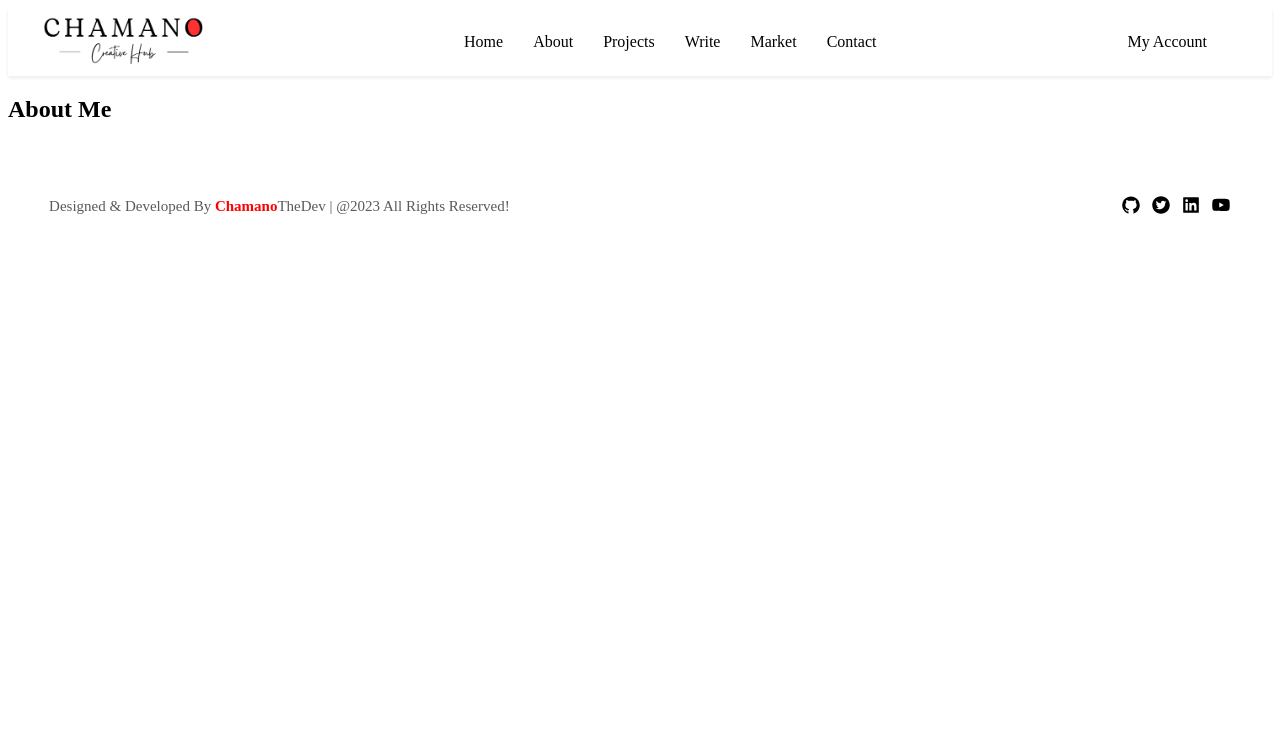
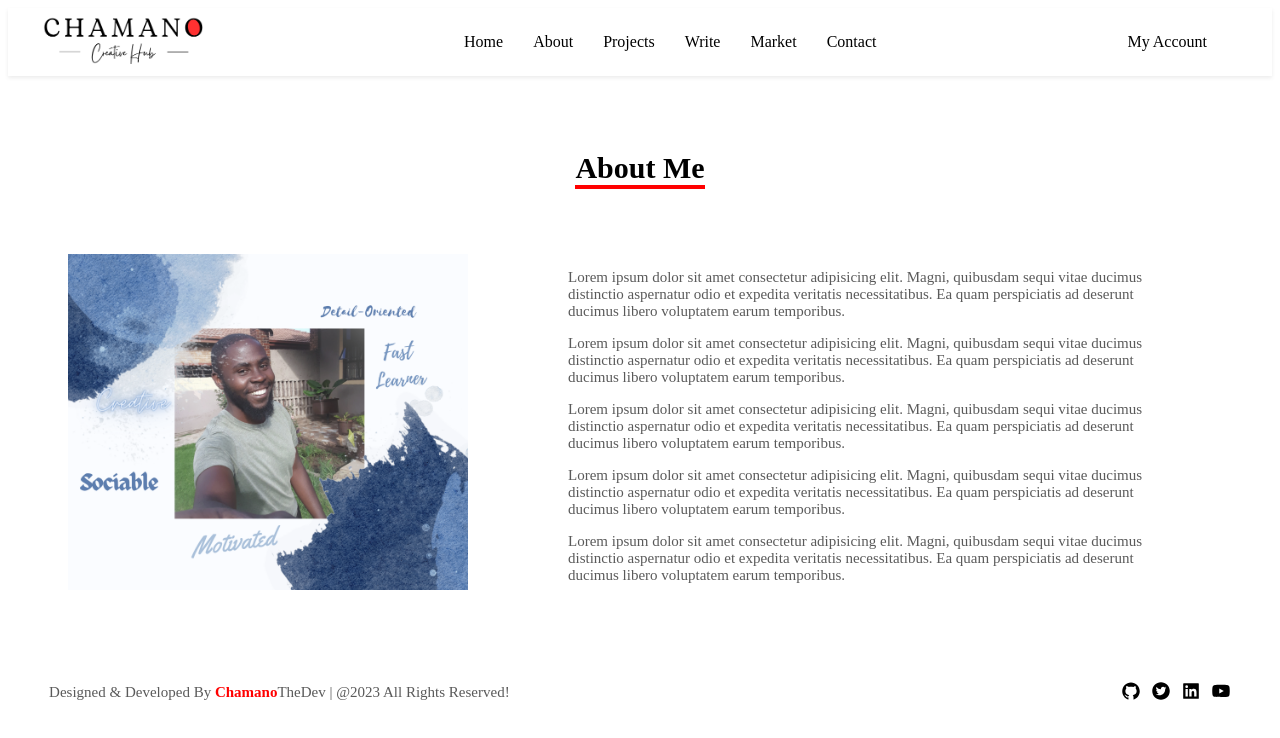
Before and after one commit to chamanoS/chamanothedev, a React (Create React App) app in the folder frontend/: page /about in a window 1280 px wide. Shown: the top 738 px of the page. Built offline with nearby package versions, Linux system fonts and the light colour scheme; the HTML template or start-up script is replaced by a standard one.

Commit message:
setting the about me structure

```diff
--- a/frontend/src/pages/about/About.jsx
+++ b/frontend/src/pages/about/About.jsx
@@ -1,14 +1,42 @@
 import React from 'react'
 import './about.css'
+import about from '../../assets/images/Sparkle.png'
 
 export const About = () => {
   return (
     <>
-    <section>
-      <div className='about-me'>
-       <h1>About Me</h1>
+      <section className='the-body'>
+        <div className='about-me'>
+          <h1>About Me</h1>
         </div>
-    </section>
+        <div className='hero-section'>
+          <div className='about-img'>
+            <img src={about} alt='' />
+          </div>
+          <div className='about-content'>
+            <p>Lorem ipsum dolor sit amet consectetur adipisicing elit.
+              Magni, quibusdam sequi vitae ducimus distinctio aspernatur
+              odio et expedita veritatis necessitatibus. Ea quam perspiciatis
+              ad deserunt ducimus libero voluptatem earum temporibus.</p>
+            <p>Lorem ipsum dolor sit amet consectetur adipisicing elit.
+              Magni, quibusdam sequi vitae ducimus distinctio aspernatur
+              odio et expedita veritatis necessitatibus. Ea quam perspiciatis
+              ad deserunt ducimus libero voluptatem earum temporibus.</p>
+            <p>Lorem ipsum dolor sit amet consectetur adipisicing elit.
+              Magni, quibusdam sequi vitae ducimus distinctio aspernatur
+              odio et expedita veritatis necessitatibus. Ea quam perspiciatis
+              ad deserunt ducimus libero voluptatem earum temporibus.</p>
+              <p>Lorem ipsum dolor sit amet consectetur adipisicing elit.
+              Magni, quibusdam sequi vitae ducimus distinctio aspernatur
+              odio et expedita veritatis necessitatibus. Ea quam perspiciatis
+              ad deserunt ducimus libero voluptatem earum temporibus.</p>
+            <p>Lorem ipsum dolor sit amet consectetur adipisicing elit.
+              Magni, quibusdam sequi vitae ducimus distinctio aspernatur
+              odio et expedita veritatis necessitatibus. Ea quam perspiciatis
+              ad deserunt ducimus libero voluptatem earum temporibus.</p>
+          </div>
+        </div>
+      </section>
     </>
   )
 }
--- a/frontend/src/pages/about/about.css
+++ b/frontend/src/pages/about/about.css
@@ -0,0 +1,28 @@
+.the-body{
+    margin: 20px 50px;
+}
+.about-me{
+    padding: 30px;
+    text-align: center;
+    font-weight: 900;
+    font-size: 20px;
+}
+.about-me h1{
+    display: inline-block;
+    border-bottom: 4px solid red;
+}
+
+.hero-section{
+    display: flex;
+    justify-content: space-around;
+    padding: 10px;
+}
+.about-img{
+    margin-right: 100px;
+}
+.about-img img{
+    width: 400px;
+}
+.about-content{
+    margin-right: 50px;
+}
```
Also changed, not shown: frontend/src/assets/images/Sparkle.png (added).
